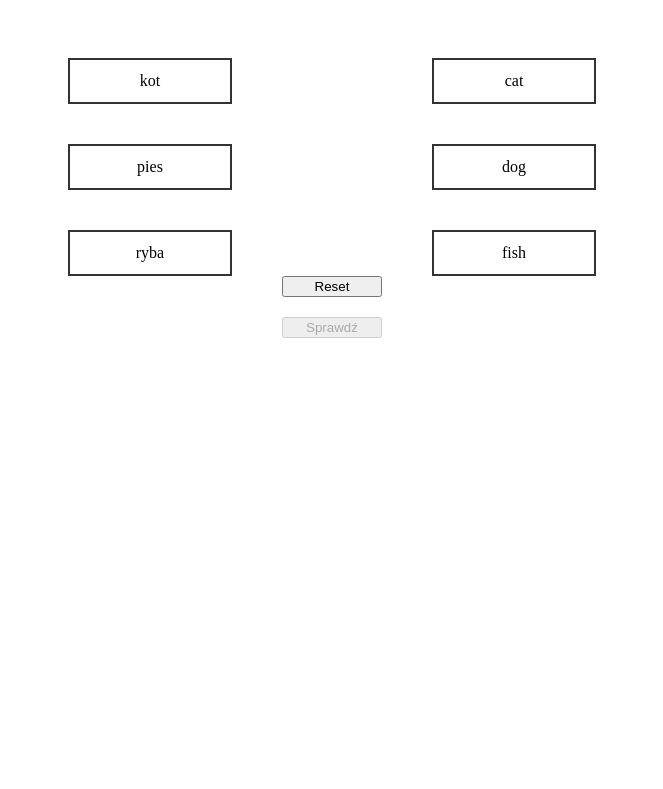
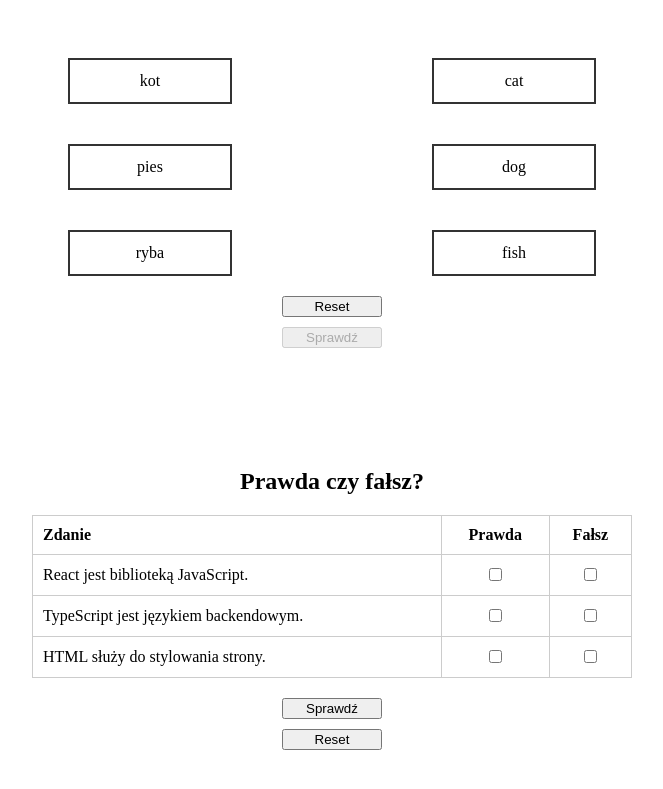
Before and after one commit to Projekt-zespolowy-PW-Orbi/Platforma-edukacyjna-Orbi, a React (Vite) app in the folder frontend/: page / in a window 1280 px wide. Shown: the part 397-1186 px from the top of the page, without its empty margins (308-971 px from the left). Before the commit the page ends 803 px from the top, so only its background shows below. Built offline with nearby package versions, Linux system fonts and the light colour scheme.

Commit message:
feat(SCRUM-18): true/false quiz

```diff
--- a/frontend/src/App.tsx
+++ b/frontend/src/App.tsx
@@ -1,6 +1,7 @@
 import { useState } from "react";
 import DragAndDropQuiz from "features/quiz/dragAndDrop/DragAndDropQuiz";
 import MatchingLinesQuiz from "features/quiz/matchingLines/MatchingLinesQuiz";
+import TrueFalseQuiz from "features/quiz/trueFalse/TrueFalseQuiz";
 
 interface DoubleResponse {
   result: number;
@@ -40,6 +41,7 @@ export function App() {
       {error && <p data-testid="error">Error: {error}</p>}
       <DragAndDropQuiz />
       <MatchingLinesQuiz />
+      <TrueFalseQuiz />
     </div>
   );
 }
--- /dev/null
+++ b/frontend/src/features/quiz/trueFalse/TrueFalseQuiz.css
@@ -0,0 +1,41 @@
+.tf-container {
+  padding: 40px;
+}
+
+table {
+  border-collapse: collapse;
+  width: 100%;
+  max-width: 600px;
+  margin: auto;
+}
+
+th, td {
+  border: 1px solid #ccc;
+  padding: 10px;
+  text-align: center;
+}
+
+th:first-child,
+td:first-child {
+  text-align: left;
+}
+
+.buttons {
+  margin-top: 20px;
+  display: flex;
+  gap: 10px;
+}
+
+.success {
+  color: green;
+  margin-top: 10px;
+}
+
+.error {
+  color: red;
+  margin-top: 10px;
+}
+
+h2 {
+  text-align: center;
+}
--- /dev/null
+++ b/frontend/src/features/quiz/trueFalse/TrueFalseQuiz.tsx
@@ -0,0 +1,94 @@
+import { useState } from "react";
+import "./TrueFalseQuiz.css";
+
+interface Question {
+  id: number;
+  text: string;
+  answer: boolean;
+}
+
+const questions: Question[] = [
+  { id: 1, text: "React jest biblioteką JavaScript.", answer: true },
+  { id: 2, text: "TypeScript jest językiem backendowym.", answer: false },
+  { id: 3, text: "HTML służy do stylowania strony.", answer: false },
+];
+
+export default function TrueFalseQuiz() {
+  const [answers, setAnswers] = useState<Record<number, boolean | null>>({});
+  const [result, setResult] = useState<"correct" | "wrong" | null>(null);
+
+  const handleAnswer = (id: number, value: boolean) => {
+    setAnswers((prev) => ({
+      ...prev,
+      [id]: value,
+    }));
+  };
+
+  const checkAnswers = () => {
+    const isCorrect = questions.every((q) => answers[q.id] === q.answer);
+
+    setResult(isCorrect ? "correct" : "wrong");
+  };
+
+  const resetQuiz = () => {
+    setAnswers({});
+    setResult(null);
+  };
+
+  return (
+    <div className="tf-container">
+      <h2>Prawda czy fałsz?</h2>
+
+      <table>
+        <thead>
+          <tr>
+            <th>Zdanie</th>
+            <th>Prawda</th>
+            <th>Fałsz</th>
+          </tr>
+        </thead>
+
+        <tbody>
+          {questions.map((q) => (
+            <tr key={q.id}>
+              <td>{q.text}</td>
+
+              <td>
+                <input
+                  type="checkbox"
+                  checked={answers[q.id] === true}
+                  onChange={() => {
+                    handleAnswer(q.id, true);
+                  }}
+                />
+              </td>
+
+              <td>
+                <input
+                  type="checkbox"
+                  checked={answers[q.id] === false}
+                  onChange={() => {
+                    handleAnswer(q.id, false);
+                  }}
+                />
+              </td>
+            </tr>
+          ))}
+        </tbody>
+      </table>
+
+      <div className="buttons">
+        <button onClick={checkAnswers}>Sprawdź</button>
+        <button onClick={resetQuiz}>Reset</button>
+      </div>
+
+      {result === "correct" && (
+        <p className="success">🎉 Wszystkie odpowiedzi poprawne!</p>
+      )}
+
+      {result === "wrong" && (
+        <p className="error">❌ Niektóre odpowiedzi są błędne.</p>
+      )}
+    </div>
+  );
+}
```
